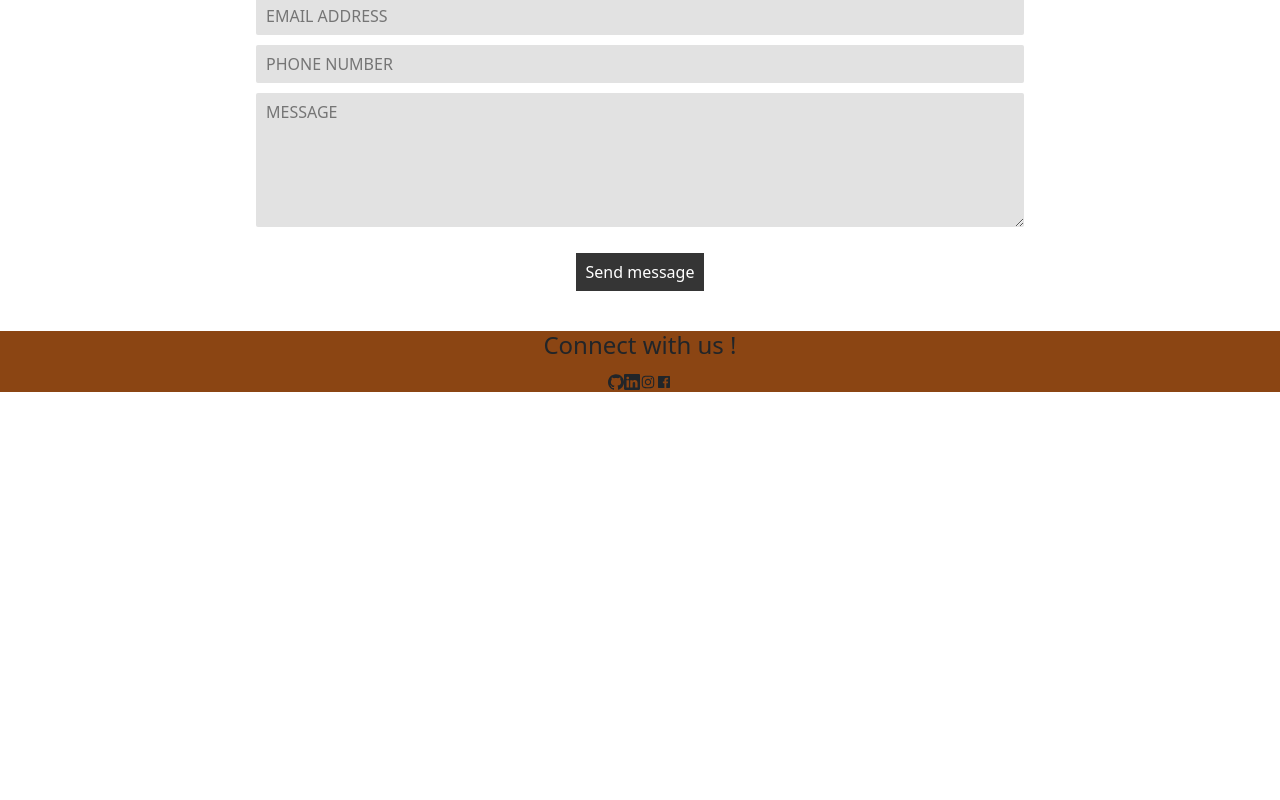
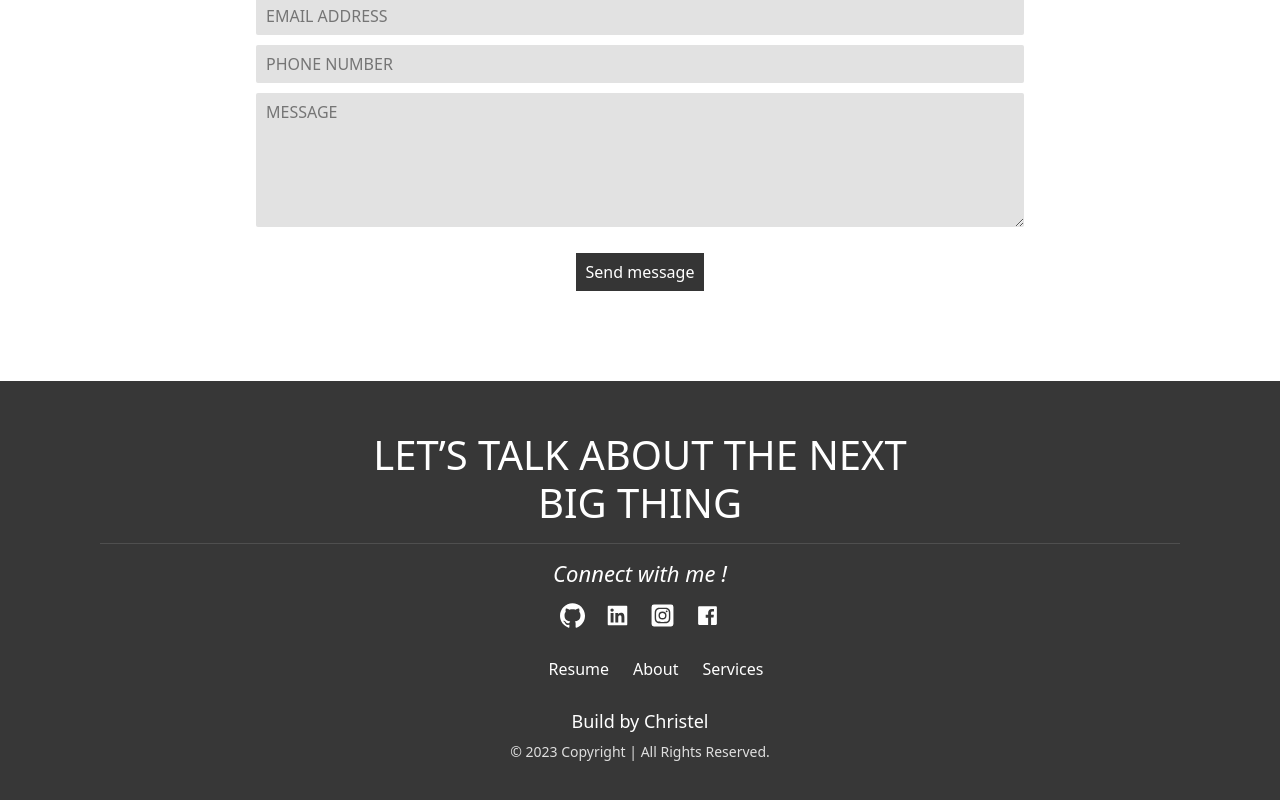
Before and after one commit to Thanaxx/Portfolio2023, a React (Create React App) app: page /contact in a window 1280 px wide. Shown: the part 987-1787 px from the top of the page. Before the commit the page ends 1429 px from the top, so only its background shows below. Built offline with nearby package versions, Linux system fonts and the light colour scheme; a web font is replaced by a local one.

Commit message:
mobile resp

```diff
--- a/src/App.js
+++ b/src/App.js
@@ -5,6 +5,7 @@ import About from './pages/about/about';
 import Webhead from '../src/components/header/webhead';
 import Service from './pages/services/service';
 import Contact from './pages/contacts';
+import Footer from './components/footer/footer';
 
 function App() {
   return (
@@ -18,6 +19,7 @@ function App() {
           <Route path='/contact' element={<Contact/>} />
         </Routes>
       </BrowserRouter>
+      <Footer/>
     </>
   );
 }
--- a/src/components/contact/contact.js
+++ b/src/components/contact/contact.js
@@ -1,8 +1,4 @@
 import React from 'react';
-import {ImGithub} from 'react-icons/im'
-import {BsLinkedin} from 'react-icons/bs';
-import { AiOutlineInstagram } from 'react-icons/ai';
-import { BiLogoFacebookSquare } from 'react-icons/bi';
 import '../../styles/contact.css';
 import {FaMobileAlt} from 'react-icons/fa';
 import {ImLocation2} from 'react-icons/im';
@@ -50,19 +46,6 @@ function contact() {
                     </div>
                 </form>
             </div>
-
-            {/**SOCIAL MEDIA */}
-            <div className="socmed-wrap">
-                <div className="socmed-title">
-                    <h1>Connect with us !</h1>
-                </div>
-                <div className="socmed-icons">
-                    <ImGithub />
-                    <BsLinkedin />
-                    <AiOutlineInstagram />
-                    <BiLogoFacebookSquare />
-                </div>
-            </div>
         </div>
     </>
   )
--- /dev/null
+++ b/src/components/footer/footer.js
@@ -0,0 +1,48 @@
+import React from 'react';
+import {ImGithub} from 'react-icons/im'
+import {AiFillLinkedin} from 'react-icons/ai';
+import { FaInstagramSquare } from 'react-icons/fa';
+import { BiLogoFacebookSquare } from 'react-icons/bi';
+import '../../styles/footer.css'
+
+function footer() {
+  return (
+    <>
+        <div className="footer-section">
+            <div className="footer-tag">
+                <h1>LET’S TALK ABOUT THE NEXT BIG THING</h1>
+            </div>
+            <hr />
+
+            {/**SOCIAL MEDIA */}
+            <div className="socmed-wrap">
+                <div className="socmed-title">
+                    <h1>Connect with me !</h1>
+                </div>
+                <div className="socmed-icons">
+                    <ImGithub className='soc' />
+                    <AiFillLinkedin className='soc' />
+                    <FaInstagramSquare className='soc' />
+                    <BiLogoFacebookSquare className='soc' />
+                </div>
+            </div>
+
+            <div className="quick-links">
+                <ul>
+                    <li><a href="/">Resume</a></li>
+                    <li><a href="/">About</a></li>
+                    <li><a href="/">Services</a></li>
+                </ul>
+            </div>
+
+            <div className="copyright">
+                <h4>Build by Christel</h4>
+                <p>© 2023 Copyright | All Rights Reserved.</p>
+            </div>
+
+        </div>
+    </>
+  )
+}
+
+export default footer
--- a/src/components/header/webhead.js
+++ b/src/components/header/webhead.js
@@ -16,6 +16,7 @@ function webhead() {
 
                 <div className="head-col profile-desc-wrap">
                     <div className="profile-name">
+                    <h1 className='display-name-mbl' >anonymous<span><BsPatchCheckFill/></span> </h1>
                         <div className="head-opt">
                             <h1>anonymous<span><BsPatchCheckFill/></span> </h1>
 
--- a/src/styles/contact.css
+++ b/src/styles/contact.css
@@ -1 +1 @@
-.contact-wrap{padding:50px 0}.contact-wrap .contact-title{text-align:center}.contact-wrap .contact-title h1{font-size:35px}.contact-wrap .contact-grid{display:grid;grid-template-columns:repeat(3, 1fr);width:80%;margin:30px auto}.contact-wrap .contact-grid .contact-col{text-align:center}.contact-wrap .contact-grid .contact-col .cont-icon{font-size:35px;margin-bottom:15px}.contact-wrap .contact-grid .contact-col h3{font-size:24px}.contact-wrap .contact-grid .contact-col p{font-size:16px;color:#353535;font-family:"Franklin Gothic Medium","Arial Narrow",Arial,sans-serif}.contact-wrap .contact-grid .cont-border{border-left:1px solid #cacaca;border-right:1px solid #cacaca}.contact-wrap .contact-form-title{width:60%;margin:auto}.contact-wrap .contact-form-title h1{margin-top:50px;font-size:30px;text-align:center}.contact-wrap .contact-form{width:60%;margin:40px auto}.contact-wrap .contact-form input{width:100%;background-color:rgba(216,216,216,.7411764706);border-radius:2px;padding:7px 10px;margin:5px 0}.contact-wrap .contact-form textarea{width:100%;margin:5px 0;background-color:rgba(216,216,216,.7411764706);border-radius:2px;padding:7px 10px}.contact-wrap .contact-form .send-inquiry{margin:auto;text-align:center}.contact-wrap .contact-form button{margin-top:15px;background-color:#353535;color:#fff;padding:7px 10px}.contact-wrap .socmed-wrap{background-color:#8b4513;text-align:center}.contact-wrap .socmed-wrap .socmed-title h1{font-size:24px}
+.contact-wrap{padding:50px 0}.contact-wrap .contact-title{text-align:center}.contact-wrap .contact-title h1{font-size:35px}.contact-wrap .contact-grid{display:grid;grid-template-columns:repeat(3, 1fr);width:80%;margin:30px auto}.contact-wrap .contact-grid .contact-col{text-align:center}.contact-wrap .contact-grid .contact-col .cont-icon{font-size:35px;margin-bottom:15px}.contact-wrap .contact-grid .contact-col h3{font-size:24px}.contact-wrap .contact-grid .contact-col p{font-size:16px;color:#353535;font-family:"Franklin Gothic Medium","Arial Narrow",Arial,sans-serif}.contact-wrap .contact-grid .cont-border{border-left:1px solid #cacaca;border-right:1px solid #cacaca}.contact-wrap .contact-form-title{width:60%;margin:auto}.contact-wrap .contact-form-title h1{margin-top:50px;font-size:30px;text-align:center}.contact-wrap .contact-form{width:60%;margin:40px auto}.contact-wrap .contact-form input{width:100%;background-color:rgba(216,216,216,.7411764706);border-radius:2px;padding:7px 10px;margin:5px 0}.contact-wrap .contact-form textarea{width:100%;margin:5px 0;background-color:rgba(216,216,216,.7411764706);border-radius:2px;padding:7px 10px}.contact-wrap .contact-form .send-inquiry{margin:auto;text-align:center}.contact-wrap .contact-form button{margin-top:15px;background-color:#353535;color:#fff;padding:7px 10px}
--- a/src/styles/contact.scss
+++ b/src/styles/contact.scss
@@ -85,15 +85,4 @@
             padding: 7px 10px;
         }
     }
-
-    .socmed-wrap{
-        background-color: saddlebrown;
-        text-align: center;
-
-        .socmed-title{
-            h1{
-                font-size: 24px;
-            }
-        }
-    }
 }
--- /dev/null
+++ b/src/styles/footer.css
@@ -0,0 +1 @@
+.footer-section{background-color:#373737;padding:50px 100px}.footer-section .footer-tag{width:50%;margin:auto}.footer-section .footer-tag h1{text-align:center;color:#fff}.footer-section hr{color:#969696}.footer-section .socmed-wrap .socmed-title{text-align:center}.footer-section .socmed-wrap .socmed-title h1{color:#fff;font-size:22px;font-style:italic}.footer-section .socmed-wrap .socmed-icons{font-size:25px;text-align:center;color:#fff}.footer-section .socmed-wrap .socmed-icons .soc{margin:0 10px}.footer-section .quick-links{margin-top:25px}.footer-section .quick-links ul{display:flex;text-align:center;justify-content:center}.footer-section .quick-links ul li{list-style-type:none;margin:0 12px}.footer-section .quick-links ul li a{color:#fff;text-decoration:none}.footer-section .copyright{text-align:center;margin-top:30px}.footer-section .copyright h4{font-size:18px;color:#fff}.footer-section .copyright p{font-size:14px;color:#dfdfdf}
--- /dev/null
+++ b/src/styles/footer.scss
@@ -0,0 +1,77 @@
+@import '../styles/variables/var.scss';
+
+.footer-section{
+    background-color: $primaryColor;
+    padding: 50px 100px;
+
+    .footer-tag{
+        width: 50%;
+        margin: auto;
+
+        h1{
+            text-align: center;
+            color: $mainWhite;
+        }
+    }
+
+    hr{
+        color: rgb(150, 150, 150)
+    }
+
+    .socmed-wrap{
+        .socmed-title{
+            text-align: center;
+
+            h1{
+                color: $mainWhite;
+                font-size: 22px;
+                font-style: italic;
+            }
+        }
+
+        .socmed-icons{
+            font-size: 25px;
+            text-align: center;
+            color: white;
+
+            .soc{
+                margin: 0 10px;
+            }
+        }
+    }
+
+    .quick-links{
+        margin-top: 25px;
+
+        ul{
+            display: flex;
+            text-align: center;
+            justify-content: center;
+
+            li{
+                list-style-type: none;
+                margin: 0 12px;
+
+                a{
+                    color: white;
+                    text-decoration: none;
+                }
+            }
+        }
+    }
+
+    .copyright{
+        text-align: center;
+        margin-top: 30px;
+
+        h4{
+            font-size: 18px;
+            color: white;
+        }
+
+        p{
+            font-size: 14px;
+            color: rgb(223, 223, 223);
+        }
+    }
+}
```
Also changed, not shown: src/styles/head.scss (+43 -1 lines), src/styles/head.css.
